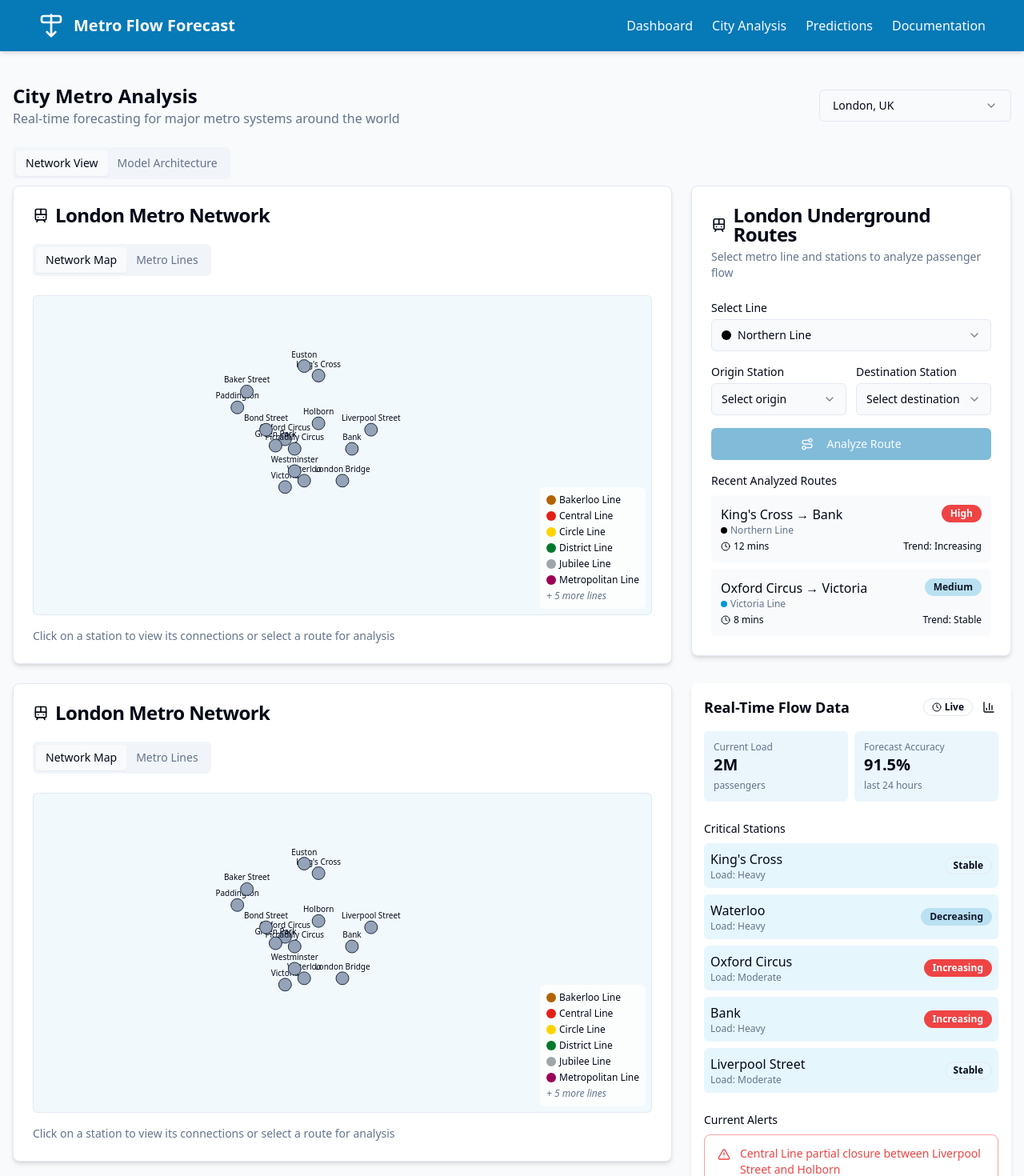
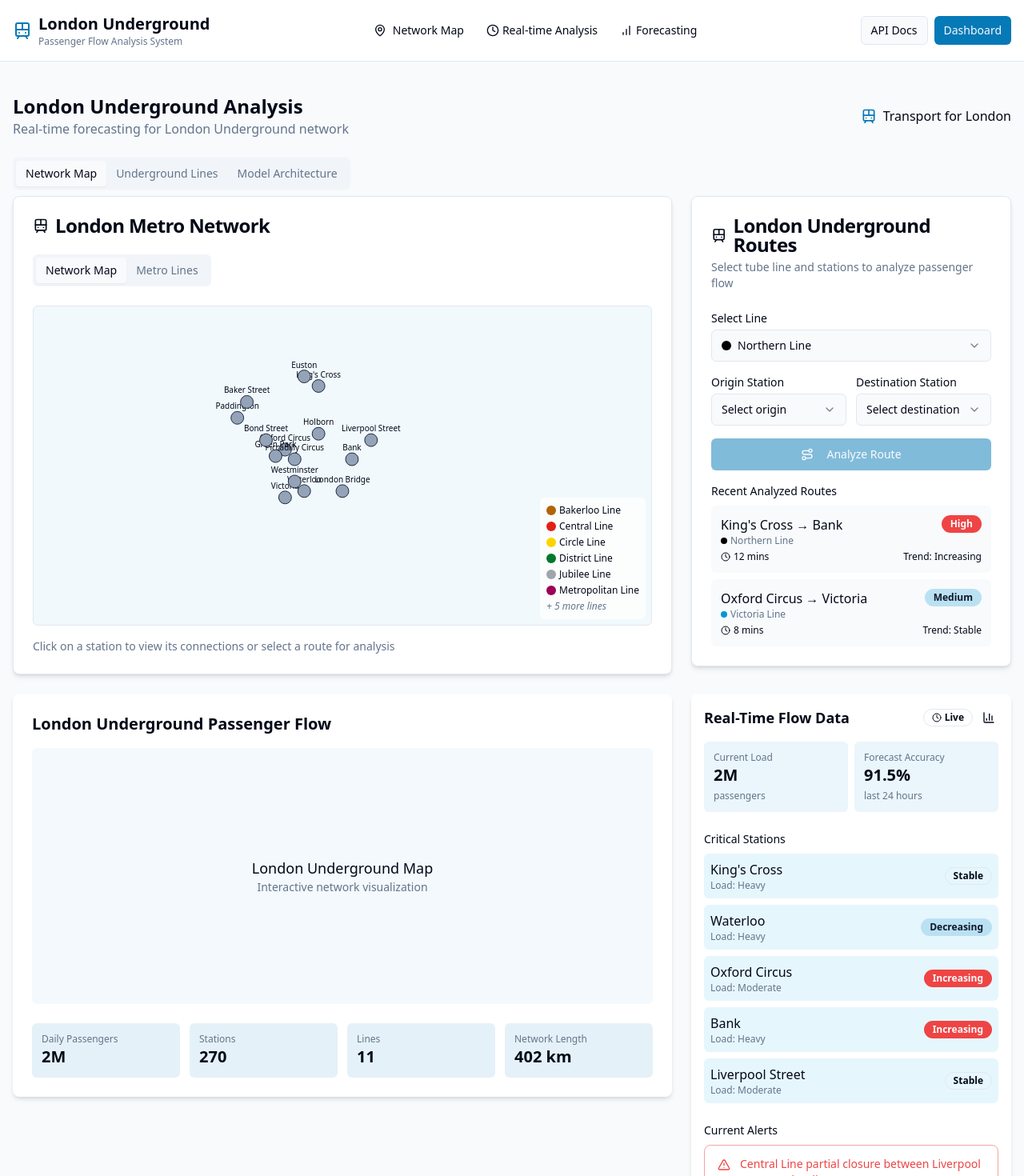
Before and after one commit to kotha-karthik/transit-demand-oracle, a React (Vite) app: page /city-analysis in a window 1280 px wide. Shown: the top 1470 px of the page at 80% size. Built offline with nearby package versions, Linux system fonts and the light colour scheme.

Commit message:
Refactor: Implement London Underground analysis
Implement London Underground specific data and visualizations throughout the application, including the dashboard and city analysis pages.

```diff
--- a/src/components/Header.tsx
+++ b/src/components/Header.tsx
@@ -1,38 +1,44 @@
 
 import React from 'react';
 import { Link } from 'react-router-dom';
+import { Button } from '@/components/ui/button';
+import { Train, MapPin, Clock, BarChart } from 'lucide-react';
 
 const Header = () => {
   return (
-    <header className="bg-primary text-primary-foreground p-4 shadow-md">
-      <div className="container mx-auto flex justify-between items-center">
-        <div className="flex items-center gap-3">
-          <svg
-            width="32"
-            height="32"
-            viewBox="0 0 24 24"
-            fill="none"
-            xmlns="http://www.w3.org/2000/svg"
-            className="text-primary-foreground"
-          >
-            <path
-              d="M8 18L12 22L16 18M12 2V22M19 9H5C3.89543 9 3 8.10457 3 7V5C3 3.89543 3.89543 3 5 3H19C20.1046 3 21 3.89543 21 5V7C21 8.10457 20.1046 9 19 9Z"
-              stroke="currentColor"
-              strokeWidth="2"
-              strokeLinecap="round"
-              strokeLinejoin="round"
-            />
-          </svg>
-          <h1 className="text-xl font-bold">Metro Flow Forecast</h1>
+    <header className="bg-card border-b sticky top-0 z-10">
+      <div className="container mx-auto p-4">
+        <div className="flex justify-between items-center">
+          <div className="flex items-center gap-2">
+            <Train className="h-6 w-6 text-primary" />
+            <div>
+              <h1 className="text-xl font-bold">London Underground</h1>
+              <p className="text-xs text-muted-foreground">Passenger Flow Analysis System</p>
+            </div>
+          </div>
+
+          <nav className="hidden md:flex items-center space-x-1">
+            <Button variant="ghost" size="sm" asChild>
+              <Link to="/city-analysis" className="flex items-center gap-1">
+                <MapPin className="h-4 w-4" />
+                <span>Network Map</span>
+              </Link>
+            </Button>
+            <Button variant="ghost" size="sm" className="flex items-center gap-1">
+              <Clock className="h-4 w-4" />
+              <span>Real-time Analysis</span>
+            </Button>
+            <Button variant="ghost" size="sm" className="flex items-center gap-1">
+              <BarChart className="h-4 w-4" />
+              <span>Forecasting</span>
+            </Button>
+          </nav>
+
+          <div className="flex items-center gap-2">
+            <Button size="sm" variant="outline">API Docs</Button>
+            <Button size="sm">Dashboard</Button>
+          </div>
         </div>
-        <nav>
-          <ul className="flex space-x-6">
-            <li><Link to="/" className="hover:underline">Dashboard</Link></li>
-            <li><Link to="/city-analysis" className="hover:underline">City Analysis</Link></li>
-            <li><Link to="/" className="hover:underline">Predictions</Link></li>
-            <li><Link to="/" className="hover:underline">Documentation</Link></li>
-          </ul>
-        </nav>
       </div>
     </header>
   );
--- a/src/components/LondonMetroRoutes.tsx
+++ b/src/components/LondonMetroRoutes.tsx
@@ -5,6 +5,7 @@ import { Card, CardContent, CardDescription, CardHeader, CardTitle } from "@/com
 import { Badge } from "@/components/ui/badge";
 import { Button } from "@/components/ui/button";
 import { Clock, Train, Route, Map, BarChart } from 'lucide-react';
+import LineBadge from './LineBadge';
 
 // London Metro (Underground) lines
 const londonLines = [
@@ -79,7 +80,7 @@ const LondonMetroRoutes: React.FC<LondonMetroRoutesProps> = ({ onRouteSelect })
           <Train className="h-5 w-5" />
           <span>London Underground Routes</span>
         </CardTitle>
-        <CardDescription>Select metro line and stations to analyze passenger flow</CardDescription>
+        <CardDescription>Select tube line and stations to analyze passenger flow</CardDescription>
       </CardHeader>
       <CardContent>
         <div className="space-y-4">
--- a/src/pages/CityAnalysis.tsx
+++ b/src/pages/CityAnalysis.tsx
@@ -1,15 +1,15 @@
 
 import React, { useState, useEffect } from 'react';
 import Header from '@/components/Header';
-import CitySelector from '@/components/CitySelector';
 import CityMetroNetwork from '@/components/CityMetroNetwork';
 import RealTimeFlowPanel from '@/components/RealTimeFlowPanel';
 import LondonMetroRoutes from '@/components/LondonMetroRoutes';
-import { topMetroCities } from '@/data/cityData';
+import { cityRealTimeData, londonUndergroundLines } from '@/data/cityData';
 import { Tabs, TabsContent, TabsList, TabsTrigger } from '@/components/ui/tabs';
 import DeepLearningArchitecture from '@/components/DeepLearningArchitecture';
 import { Alert, AlertDescription } from '@/components/ui/alert';
-import { InfoIcon, MapPin } from 'lucide-react';
+import { InfoIcon, MapPin, Train } from 'lucide-react';
+import LineBadge from '@/components/LineBadge';
 
 interface RouteInfo {
   origin: string;
@@ -20,22 +20,9 @@ interface RouteInfo {
   prediction: string;
 }
 
-const CityAnalysis = () => {
-  // Default to London Metro
-  const londonCity = topMetroCities.find(city => city.id === "london") || topMetroCities[0];
-  const [selectedCity, setSelectedCity] = useState(londonCity.id);
+const LondonUndergroundAnalysis = () => {
   const [selectedRoute, setSelectedRoute] = useState<RouteInfo | null>(null);
-
-  // Force London as the selected city when the component loads
-  useEffect(() => {
-    setSelectedCity("london");
-  }, []);
-
-  const handleCityChange = (cityId: string) => {
-    setSelectedCity(cityId);
-    // Reset selected route when changing cities
-    setSelectedRoute(null);
-  };
+  const londonData = cityRealTimeData["london"];
 
   const handleRouteSelect = (route: RouteInfo) => {
     setSelectedRoute(route);
@@ -48,61 +35,41 @@ const CityAnalysis = () => {
         <div className="container mx-auto p-4">
           <div className="flex justify-between items-center mb-6">
             <div>
-              <h1 className="text-2xl font-bold">City Metro Analysis</h1>
+              <h1 className="text-2xl font-bold">London Underground Analysis</h1>
               <p className="text-muted-foreground">
-                Real-time forecasting for major metro systems around the world
+                Real-time forecasting for London Underground network
               </p>
             </div>
 
-            <CitySelector
-              cities={topMetroCities}
-              selectedCity={selectedCity}
-              onCityChange={handleCityChange}
-            />
+            <div className="flex items-center gap-2">
+              <Train className="h-5 w-5 text-primary" />
+              <span className="font-medium">Transport for London</span>
+            </div>
           </div>
 
-          {selectedCity !== "london" && (
-            <Alert className="mb-6">
-              <InfoIcon className="h-4 w-4" />
-              <AlertDescription>
-                For detailed route analysis and real-time flow forecasting, please select the London Metro system.
-              </AlertDescription>
-            </Alert>
-          )}
-
-          {selectedCity === "london" && selectedRoute && (
+          {selectedRoute && (
             <Alert className="mb-6 bg-primary/5 border-primary/20">
               <MapPin className="h-4 w-4 text-primary" />
-              <AlertDescription>
-                Analyzing route: <span className="font-medium">{selectedRoute.origin} → {selectedRoute.destination}</span> on the {
-                  {
-                    'bakerloo': 'Bakerloo Line',
-                    'central': 'Central Line',
-                    'circle': 'Circle Line',
-                    'district': 'District Line',
-                    'jubilee': 'Jubilee Line',
-                    'northern': 'Northern Line',
-                    'piccadilly': 'Piccadilly Line',
-                    'victoria': 'Victoria Line',
-                  }[selectedRoute.line] || 'London Underground'
-                }
+              <AlertDescription className="flex items-center gap-2">
+                Analyzing route: <span className="font-medium">{selectedRoute.origin} → {selectedRoute.destination}</span>
+                <LineBadge lineId={selectedRoute.line} />
               </AlertDescription>
             </Alert>
           )}
 
           <Tabs defaultValue="network" className="mb-6">
             <TabsList>
-              <TabsTrigger value="network">Network View</TabsTrigger>
+              <TabsTrigger value="network">Network Map</TabsTrigger>
+              <TabsTrigger value="lines">Underground Lines</TabsTrigger>
               <TabsTrigger value="model">Model Architecture</TabsTrigger>
             </TabsList>
 
             <TabsContent value="network">
               <div className="grid grid-cols-1 lg:grid-cols-3 gap-6">
-                {selectedCity === "london" && (
                 <div className="lg:col-span-3 grid grid-cols-1 lg:grid-cols-3 gap-6">
                   <div className="lg:col-span-2">
                     <CityMetroNetwork
-                        cityId={selectedCity}
+                      cityId="london"
                       selectedRoute={selectedRoute ? {
                         origin: selectedRoute.origin,
                         destination: selectedRoute.destination,
@@ -114,17 +81,49 @@ const CityAnalysis = () => {
                     <LondonMetroRoutes onRouteSelect={handleRouteSelect} />
                   </div>
                 </div>
-                )}
+              </div>
+            </TabsContent>
 
-                <div className={selectedCity === "london" ? "lg:col-span-2" : "lg:col-span-2"}>
-                  <CityMetroNetwork cityId={selectedCity} />
+            <TabsContent value="lines">
+              <div className="grid grid-cols-1 md:grid-cols-2 lg:grid-cols-3 gap-6">
+                {londonUndergroundLines.map(line => (
+                  <div key={line.id} className="border rounded-md overflow-hidden">
+                    <div
+                      className="p-3 text-white font-medium flex justify-between items-center"
+                      style={{ backgroundColor: line.color }}
+                    >
+                      <span>{line.name}</span>
+                      <span className="text-xs bg-white/20 px-2 py-1 rounded">
+                        {cityRealTimeData.london?.lineStatuses?.find(l => l.line === line.id)?.status || "Unknown"}
+                      </span>
                     </div>
-                <div>
-                  <RealTimeFlowPanel
-                    cityId={selectedCity}
-                    routeInfo={selectedRoute ?? undefined}
-                  />
+                    <div className="p-4">
+                      <div className="grid grid-cols-2 gap-3 mb-3">
+                        <div className="bg-muted/50 p-2 rounded-md text-center">
+                          <div className="text-xs text-muted-foreground">Current Load</div>
+                          <div className="font-medium">
+                            {["Low", "Medium", "High"][Math.floor(Math.random() * 3)]}
                           </div>
+                        </div>
+                        <div className="bg-muted/50 p-2 rounded-md text-center">
+                          <div className="text-xs text-muted-foreground">Prediction</div>
+                          <div className="font-medium">
+                            {["Increasing", "Stable", "Decreasing"][Math.floor(Math.random() * 3)]}
+                          </div>
+                        </div>
+                      </div>
+                      <div className="text-xs text-muted-foreground">
+                        {line.id === "central" ?
+                          "Partial closure between Liverpool Street and Holborn" :
+                          line.id === "northern" ?
+                          "Planned engineering works between Camden Town and Kennington" :
+                          line.id === "victoria" ?
+                          "Minor delays due to earlier signal failure at Victoria" :
+                          "Good service on all stations"}
+                      </div>
+                    </div>
+                  </div>
+                ))}
               </div>
             </TabsContent>
 
@@ -132,16 +131,56 @@ const CityAnalysis = () => {
               <DeepLearningArchitecture />
             </TabsContent>
           </Tabs>
+
+          <div className="grid grid-cols-1 lg:grid-cols-3 gap-6">
+            <div className="lg:col-span-2">
+              <div className="bg-card rounded-lg shadow-md p-6">
+                <h2 className="text-xl font-bold mb-4">London Underground Passenger Flow</h2>
+                <div className="h-80 rounded-md bg-muted/40 overflow-hidden flex items-center justify-center relative">
+                  <div className="absolute inset-0 flex flex-col items-center justify-center bg-secondary/10">
+                    <p className="font-medium text-lg">London Underground Map</p>
+                    <p className="text-sm text-muted-foreground">Interactive network visualization</p>
+                  </div>
+                </div>
+
+                <div className="grid grid-cols-2 md:grid-cols-4 gap-3 mt-6">
+                  <div className="bg-primary/10 p-3 rounded-md">
+                    <p className="text-xs text-muted-foreground">Daily Passengers</p>
+                    <p className="text-xl font-bold">{londonData?.currentPassengerLoad}M</p>
+                  </div>
+                  <div className="bg-primary/10 p-3 rounded-md">
+                    <p className="text-xs text-muted-foreground">Stations</p>
+                    <p className="text-xl font-bold">270</p>
+                  </div>
+                  <div className="bg-primary/10 p-3 rounded-md">
+                    <p className="text-xs text-muted-foreground">Lines</p>
+                    <p className="text-xl font-bold">11</p>
+                  </div>
+                  <div className="bg-primary/10 p-3 rounded-md">
+                    <p className="text-xs text-muted-foreground">Network Length</p>
+                    <p className="text-xl font-bold">402 km</p>
+                  </div>
+                </div>
+              </div>
+            </div>
+
+            <div>
+              <RealTimeFlowPanel
+                cityId="london"
+                routeInfo={selectedRoute ?? undefined}
+              />
+            </div>
+          </div>
         </div>
       </main>
       <footer className="bg-primary/5 py-4 border-t">
         <div className="container mx-auto text-center text-sm text-muted-foreground">
-          <p>Metro Travel Flow Forecasting System - LSTM with Multigraph Convolution and External Factor Attention</p>
-          <p className="text-xs mt-1">London Underground Data Source: Transport for London Open Data</p>
+          <p>London Underground Passenger Flow Forecasting System</p>
+          <p className="text-xs mt-1">Data Source: Transport for London Open Data</p>
         </div>
       </footer>
     </div>
   );
 };
 
-export default CityAnalysis;
+export default LondonUndergroundAnalysis;
```
Also changed, not shown: src/pages/Index.tsx (+3 -15 lines). Lines whose indentation alone changed are shown as unchanged.
